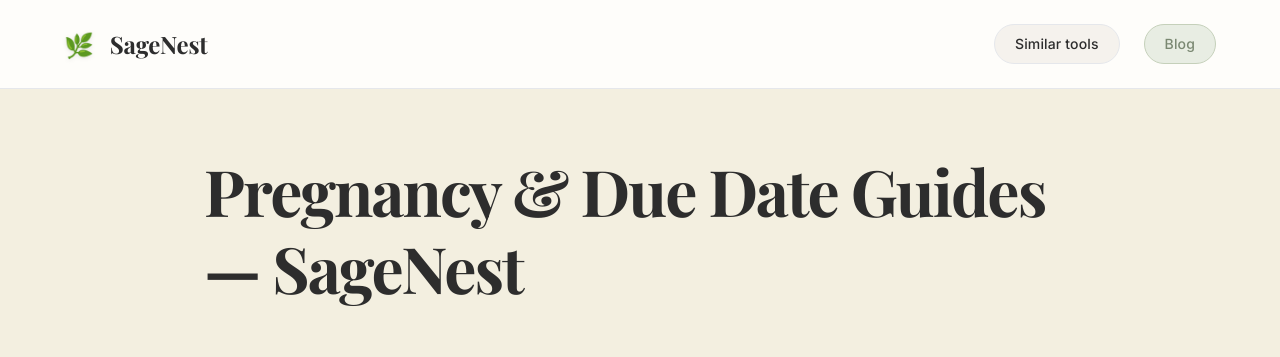
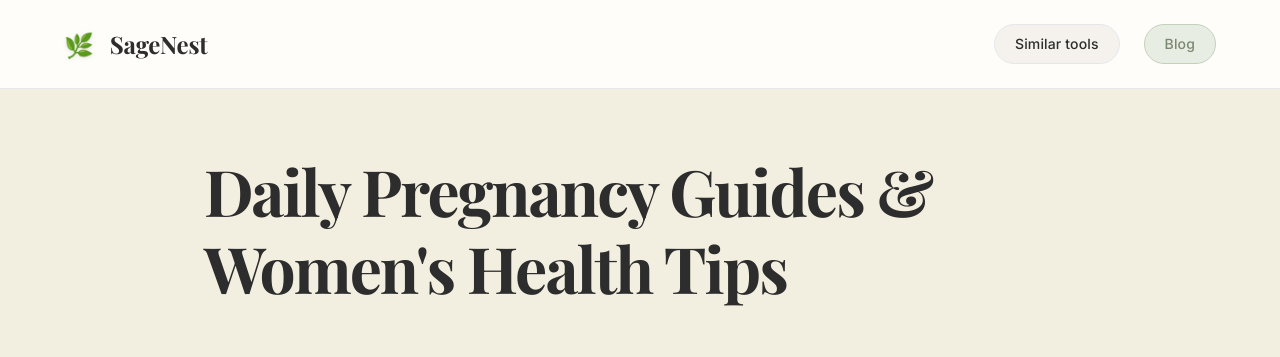
Before and after one commit to webtools-dotcom/SageNest, a React (Vite) app: page /blog in a window 1280 px wide. Shown: the top 357 px of the page. Built offline with nearby package versions, Linux system fonts and the light colour scheme; no server answers; the database is empty.

Commit message:
Update BlogList.tsx

```diff
--- a/src/components/BlogList.tsx
+++ b/src/components/BlogList.tsx
@@ -50,7 +50,7 @@
   return (
     <main id="main-content" className="container">
       <SEOHead title="Pregnancy & Due Date Guides" description="Evidence-aware pregnancy planning guides from SageNest." canonicalPath="/blog" jsonLd={jsonLd} />
-      <h1>Pregnancy & Due Date Guides — SageNest</h1>
+      <h1>Daily Pregnancy Guides & Women's Health Tips</h1>
       <div className="blog-grid">
         {posts.map((post) => (
           <article key={post.id ?? post.slug} className="blog-card">
```
